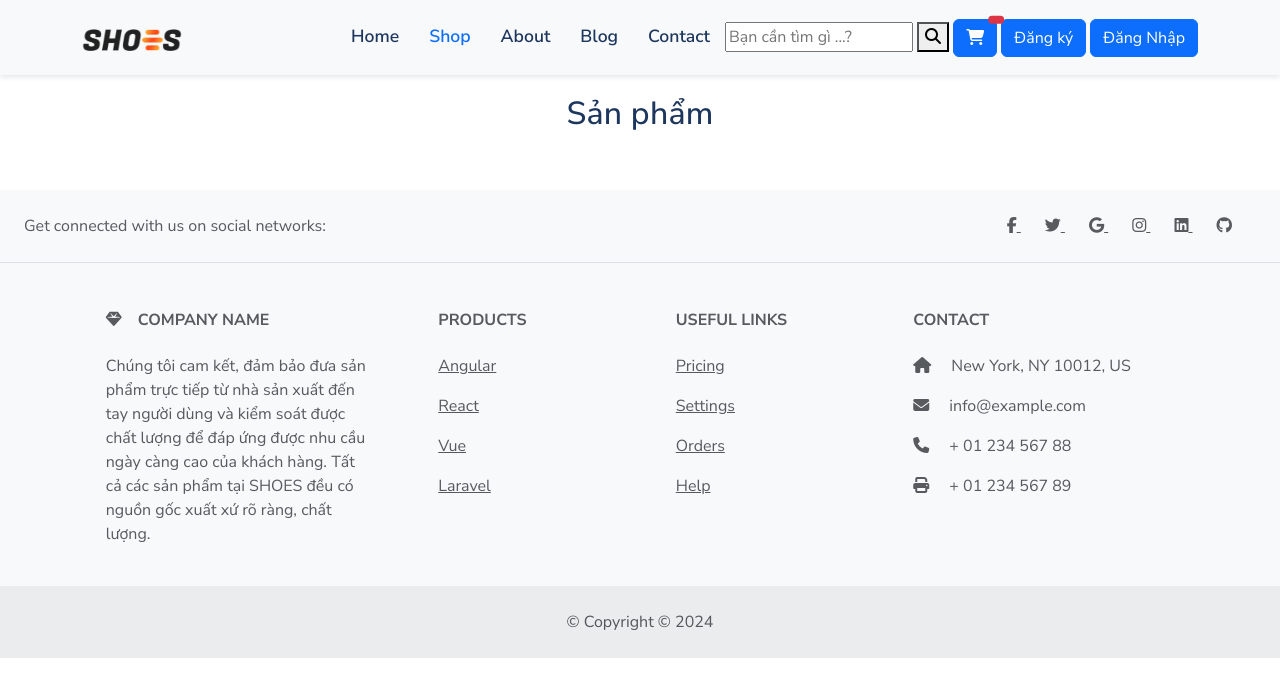
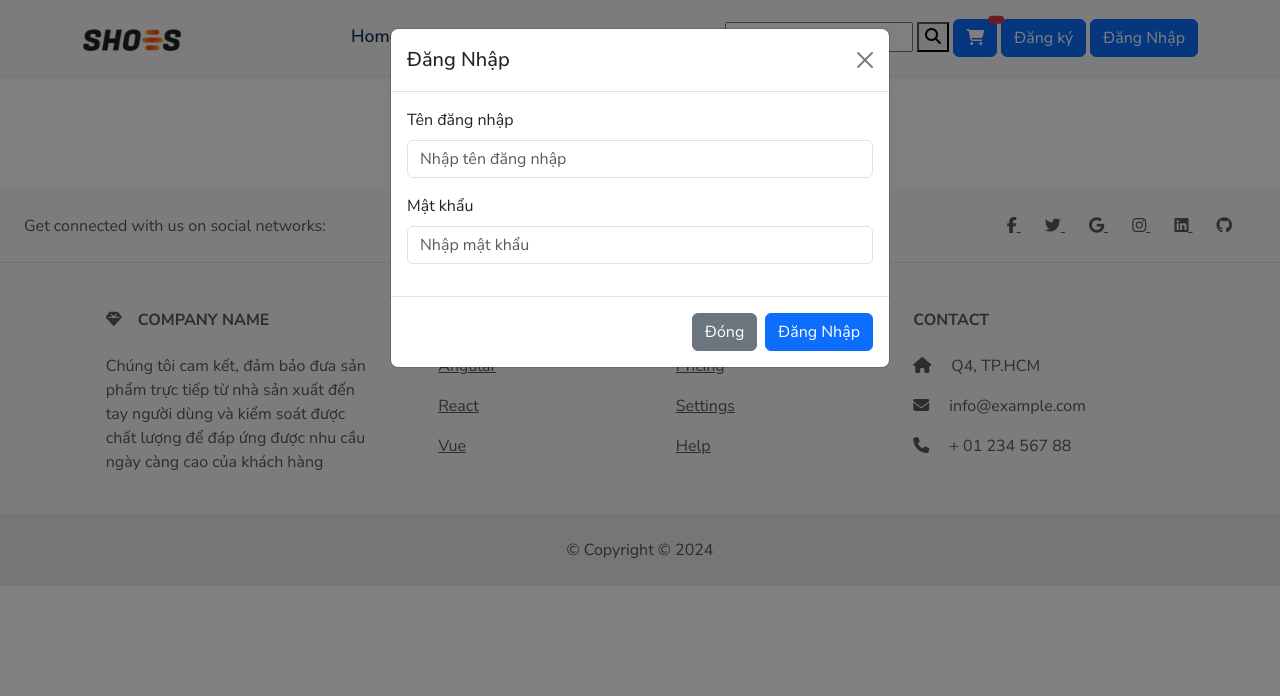
Before and after one commit to duyphong0401/Bt_ShopBanGiay, a plain HTML site: page views/detail.html in a window 1280 px wide. Both pictures are taken after a click on the button "Đăng Nhập". Drawn offline with nearby package versions, Linux system fonts and the light colour scheme; no server answers; files whose address does not match are found by name.

Commit message:
update: footer UI

```diff
--- a/js/detailShoesAPI.js
+++ b/js/detailShoesAPI.js
@@ -15,7 +15,7 @@ function hienThiCard(arrShoes) {
                             <div class="d-flex justify-content-between">
                                 <div>
                                 <a class="shoes__title" href="./../views/detail.html?id=${shoes.id}">
-                                    <h3>${shoes.name}</h3></a>
+                                    <h5 class="text-start">${shoes.name}</h3></a>
 
                                 </div>
                                 <div>
--- a/views/detail.html
+++ b/views/detail.html
@@ -118,8 +118,38 @@
             </div>
         </div>
     </div>
+    <!-- Modal ĐN -->
+    <div class="modal fade" id="loginModal" tabindex="-1" aria-labelledby="loginModalLabel" aria-hidden="true">
+        <div class="modal-dialog">
+            <div class="modal-content">
+                <div class="modal-header">
+                    <h5 class="modal-title" id="loginModalLabel">Đăng Nhập</h5>
+                    <button type="button" class="btn-close" data-bs-dismiss="modal" aria-label="Close"></button>
+                </div>
+                <div class="modal-body">
+                    <form id="loginForm">
+                        <div class="mb-3">
+                            <label for="username" class="form-label">Tên đăng nhập</label>
+                            <input type="text" class="form-control" id="username" placeholder="Nhập tên đăng nhập"
+                                required>
+                        </div>
+                        <div class="mb-3">
+                            <label for="password" class="form-label">Mật khẩu</label>
+                            <input type="password" class="form-control" id="password" placeholder="Nhập mật khẩu"
+                                required>
+                        </div>
+                    </form>
+                </div>
+                <div class="modal-footer">
+                    <button type="button" class="btn btn-secondary" data-bs-dismiss="modal">Đóng</button>
+                    <button type="submit" class="btn btn-primary" form="loginForm">Đăng Nhập</button>
+                </div>
+            </div>
+        </div>
+    </div>
+
     <!-- Footer -->
-    <footer class="text-center text-lg-start bg-body-tertiary text-muted ">
+    <footer class="text-center text-lg-start bg-body-tertiary text-muted">
         <!-- Section: Social media -->
         <section class="d-flex justify-content-center justify-content-lg-between p-4 border-bottom">
             <!-- Left -->
@@ -166,8 +196,7 @@
                         </h6>
                         <p>
                             Chúng tôi cam kết, đảm bảo đưa sản phẩm trực tiếp từ nhà sản xuất đến tay người dùng và kiểm
-                            soát được chất lượng để đáp ứng được nhu cầu ngày càng cao của khách hàng. Tất cả các sản
-                            phẩm tại SHOES đều có nguồn gốc xuất xứ rõ ràng, chất lượng.
+                            soát được chất lượng để đáp ứng được nhu cầu ngày càng cao của khách hàng
                         </p>
                     </div>
                     <!-- Grid column -->
@@ -187,9 +216,7 @@
                         <p>
                             <a href="#!" class="text-reset">Vue</a>
                         </p>
-                        <p>
-                            <a href="#!" class="text-reset">Laravel</a>
-                        </p>
+
                     </div>
                     <!-- Grid column -->
 
@@ -205,9 +232,7 @@
                         <p>
                             <a href="#!" class="text-reset">Settings</a>
                         </p>
-                        <p>
-                            <a href="#!" class="text-reset">Orders</a>
-                        </p>
+
                         <p>
                             <a href="#!" class="text-reset">Help</a>
                         </p>
@@ -218,13 +243,12 @@
                     <div class="col-md-4 col-lg-3 col-xl-3 mx-auto mb-md-0 mb-4">
                         <!-- Links -->
                         <h6 class="text-uppercase fw-bold mb-4">Contact</h6>
-                        <p><i class="fas fa-home me-3"></i> New York, NY 10012, US</p>
+                        <p><i class="fas fa-home me-3"></i> Q4, TP.HCM</p>
                         <p>
                             <i class="fas fa-envelope me-3"></i>
                             info@example.com
                         </p>
                         <p><i class="fas fa-phone me-3"></i> + 01 234 567 88</p>
-                        <p><i class="fas fa-print me-3"></i> + 01 234 567 89</p>
                     </div>
                     <!-- Grid column -->
                 </div>
@@ -239,6 +263,8 @@
         </div>
 
     </footer>
+
+
 
     <!-- Bootstrap JavaScript Libraries -->
     <script src="https://cdn.jsdelivr.net/npm/@popperjs/core@2.11.8/dist/umd/popper.min.js"
```
Also changed, not shown: index.html (+5 -12 lines), views/register.html (+6 -14 lines).
